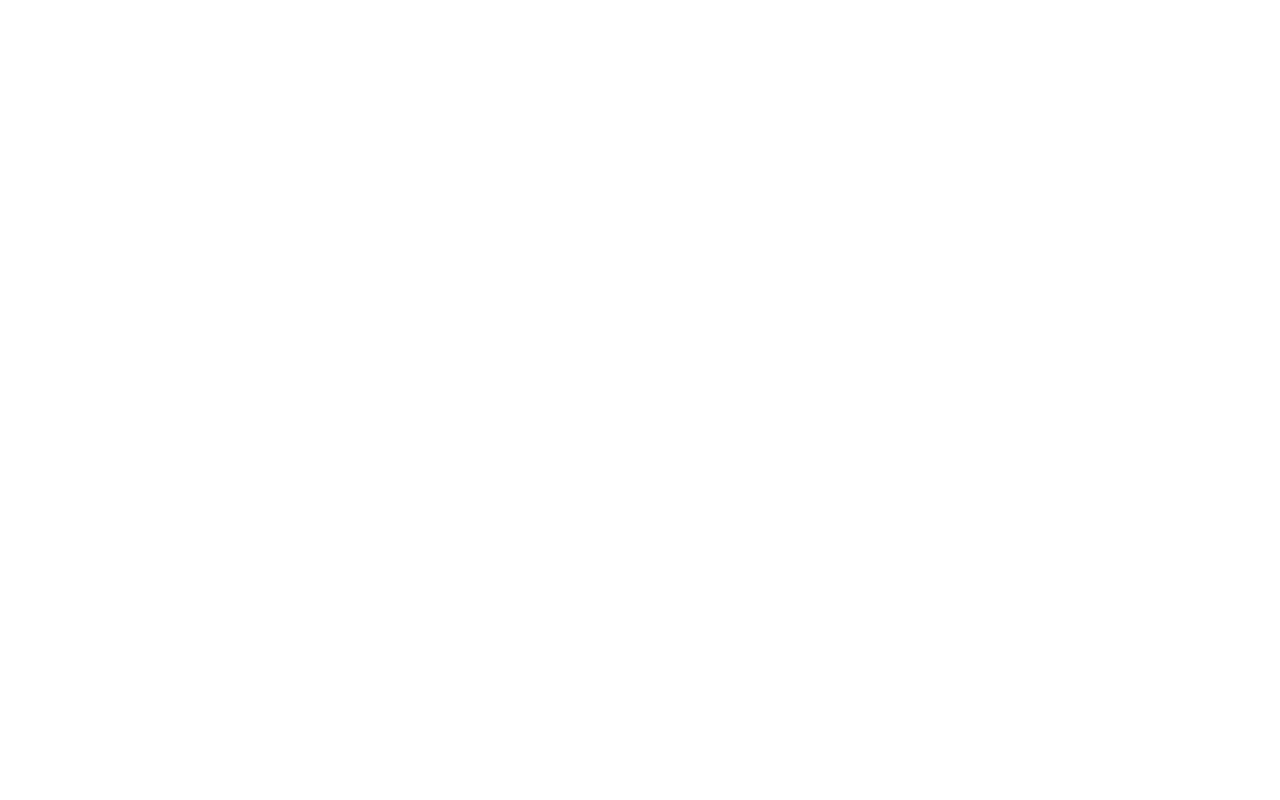
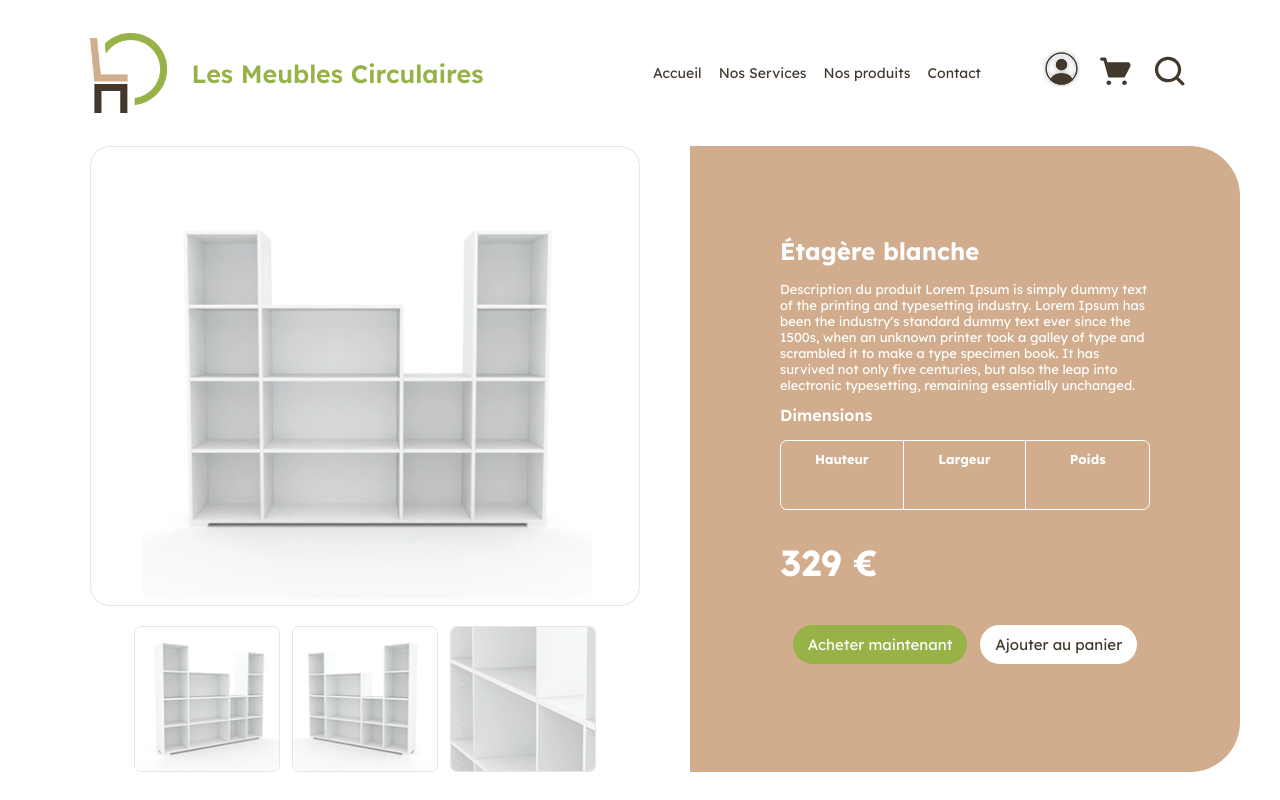
Before and after one commit to tinkode92/BAP-MBCIRCU, a plain HTML site: page index.html in a window 1280 px wide. Drawn offline with Linux system fonts and the light colour scheme.

Commit message:
Uploading global site with functions and js 🏢nd

```diff
--- /dev/null
+++ b/assets/css/components.css
@@ -0,0 +1,22 @@
+.button {
+    padding: 10px 15px;
+    border-radius: 20px;
+    font-size: 15px;
+    line-height: 19px;
+    transition: .3s;
+    transition-property: filter;
+}
+
+.button {
+    background: var(--white);
+    color: var(--black);
+}
+
+.button.primary {
+    background: var(--green);
+    color: var(--white);
+}
+
+.button:hover {
+    filter: brightness(0.9);
+}
--- /dev/null
+++ b/assets/css/header.css
@@ -0,0 +1,103 @@
+header {
+    height: 80px;
+    width: 100%;
+    margin: 33px 0;
+    display: flex;
+    align-items: center;
+    justify-content: space-between;
+}
+
+header .left {
+    height: 100%;
+    display: flex;
+    align-items: center;
+    justify-content: left;
+    gap: 25px;
+}
+
+header .left .logo {
+    height: 100%;
+    margin-left: 50px;
+}
+
+header .left .title {
+    font-weight: 600;
+    font-size: 25px;
+    line-height: 31px;
+    color: var(--green);
+}
+
+header .right {
+    height: 100%;
+    display: flex;
+    align-items: center;
+    margin-right: 50px;
+    justify-content: right;
+    gap: 60px;
+}
+
+header .right .icon-links {
+    display: flex;
+    align-items: center;
+    justify-content: right;
+    gap: 15px;
+}
+
+header .right .icon-links a {
+    position: relative;
+    --notif-opacity: 0;
+}
+
+header .right .icon-links a img {
+    transition: .3s;
+    transition-property: filter, transform;
+}
+
+header .right .icon-links a:hover img {
+    filter: drop-shadow(0px 3px 2px rgba(0, 0, 0, .7));
+    transform: translateY(-3px);
+}
+
+header .right .text-links {
+    display: flex;
+    align-items: center;
+    justify-content: right;
+    gap: 17px;
+}
+
+header .right .text-links a {
+    position: relative;
+    font-weight: 400;
+    font-size: 14px;
+    line-height: 18px;
+}
+
+header .right .text-links a::after {
+    content: "";
+    display: block;
+    position: absolute;
+    bottom: -3px;
+    width: 0;
+    height: 3px;
+    background-color: var(--black);
+    transition: width .3s;
+}
+
+header .right .text-links a:hover::after {
+    width: 100%;
+}
+
+header .right .icon-links a.cart-icon::after {
+    content: attr(data-item-count);
+    display: block;
+    opacity: var(--notif-opacity);
+    position: absolute;
+    top: -6px;
+    right: -6px;
+    width: 20px;
+    height: 20px;
+    background-color: red;
+    color: var(--white);
+    border-radius: 50%;
+    text-align: center;
+}
--- /dev/null
+++ b/assets/css/main.css
@@ -0,0 +1,24 @@
+@import url('https://fonts.googleapis.com/css2?family=Lexend:wght@400;600;700&display=swap');
+@import url("palette.css");
+@import url("components.css");
+@import url("header.css");
+@import url("product.css");
+
+* {
+    padding: 0;
+    margin: 0;
+    box-sizing: border-box;
+    font-family: 'Lexend', Arial, Helvetica, sans-serif;
+}
+
+body {
+    margin: 0 auto;
+    max-width: 1200px;
+    background-color: var(--white);
+    color: var(--black);
+}
+
+a {
+    text-decoration: inherit;
+    color: inherit;
+}
--- /dev/null
+++ b/assets/css/palette.css
@@ -0,0 +1,6 @@
+* {
+    --black: #42382C;
+    --green: #97B347;
+    --white: #FFFFFF;
+    --beige: #D1AD8D;
+}
--- /dev/null
+++ b/assets/css/product.css
@@ -0,0 +1,115 @@
+.product {
+    height: 620px;
+    display: grid;
+    grid-template-columns: 50% 50%;
+    grid-template-rows: 1fr;
+    margin: 20px 50px;
+    gap: 50px;
+}
+
+.product .card {
+    background-color: var(--beige);
+    border-top-right-radius: 50px;
+    border-bottom-right-radius: 50px;
+    color: var(--white);
+    padding: 90px;
+    font-size: 13px;
+    line-height: 16px;
+}
+
+.product .card .name {
+    font-weight: 700;
+    font-size: 24px;
+    line-height: 30px;
+}
+
+.product .card .description {
+    margin-top: 15px;
+}
+
+.product .card h3 {
+    margin-top: 12px;
+    font-weight: 600;
+    font-size: 16px;
+    line-height: 20px;
+}
+
+.product .card .dimensions {
+    margin-top: 15px;
+    display: grid;
+    grid-template-columns: 1fr 1fr 1fr;
+    grid-template-rows: 1fr;
+    text-align: center;
+    height: 70px;
+    border: 1px solid var(--white);
+    border-radius: 7px;
+}
+
+.product .card .dimensions div {
+    border-right: 1px solid var(--white);
+}
+
+.product .card .dimensions div:last-child {
+    border-right: none;
+}
+
+.product .card .dimensions h4 {
+    margin-top: 10px;
+}
+
+.product .card .price {
+    font-weight: 700;
+    font-size: 36px;
+    line-height: 45px;
+    margin-top: 30px;
+}
+
+.product .card .buttons {
+    margin-top: 40px;
+    display: flex;
+    align-items: center;
+    justify-content: space-evenly;
+}
+
+.product .pictures {
+    display: grid;
+    grid-template-columns: 1fr;
+    grid-template-rows: 460px 1fr;
+    gap: 20px;
+}
+
+.product .pictures .big-picture {
+    width: 100%;
+    height: 100%;
+    border-radius: 20px;
+    border: 1px solid rgba(0, 0, 0, 0.1);
+    background-size: contain;
+    background-position: center;
+    background-repeat: no-repeat;
+    cursor: zoom-in;
+}
+
+.product .pictures .big-picture:hover {
+    background-size: 200%;
+}
+
+.product .pictures .small-pictures {
+    display: flex;
+    align-items: center;
+    justify-content: center;
+    gap: 12px;
+}
+
+.product .pictures .small-pictures img {
+    width: 146px;
+    height: 146px;
+    cursor: pointer;
+    border-radius: 7px;
+    border: 1px solid rgba(0, 0, 0, 0.1);
+    transition: .3s;
+    transition-property: transform;
+}
+
+.product .pictures .small-pictures img:hover {
+    transform: scale(1.05);
+}
--- /dev/null
+++ b/assets/js/cart.js
@@ -0,0 +1,24 @@
+const cartIcon = document.querySelector('.cart-icon')
+let itemCount = localStorage.getItem('itemCountInCard') ?? 0;
+
+cartIcon.setAttribute('data-item-count', itemCount);
+
+if (itemCount > 0) {
+    cartIcon.style = "--notif-opacity: 1;";
+} else {
+    cartIcon.style = "--notif-opacity: 0;";
+}
+
+document.querySelector('.add-to-cart').addEventListener('click', () => {
+    itemCount++;
+    localStorage.setItem('itemCountInCard', itemCount);
+    cartIcon.setAttribute('data-item-count', itemCount);
+    cartIcon.style = "--notif-opacity: 1;";
+});
+
+cartIcon.addEventListener('click', () => {
+    itemCount = 0;
+    localStorage.setItem('itemCountInCard', itemCount);
+    cartIcon.setAttribute('data-item-count', itemCount);
+    cartIcon.style = "--notif-opacity: 0;";
+});
--- /dev/null
+++ b/assets/js/product.js
@@ -0,0 +1,22 @@
+/** @type {HTMLIFrameElement} */
+const bigPicture = document.querySelector('.big-picture')
+
+document.querySelectorAll('.small-pictures img').forEach(/** @param {HTMLImageElement} img */ img => {
+    img.addEventListener('click', () => {
+        const newImgSrc = img.src;
+        img.src = bigPicture.style.backgroundImage.split('("')[1].split('")')[0];
+        bigPicture.style = "background-image: url(" + newImgSrc + ");";
+    });
+});
+
+bigPicture.addEventListener('mousemove', (e) => {
+    e.offsetX ? offsetX = e.offsetX : offsetX = e.touches[0].pageX
+    e.offsetY ? offsetY = e.offsetY : offsetX = e.touches[0].pageX
+    x = offsetX / bigPicture.offsetWidth * 100
+    y = offsetY / bigPicture.offsetHeight * 100
+    bigPicture.style.backgroundPosition = x + '% ' + y + '%';
+});
+
+bigPicture.addEventListener('mouseout', (e) => {
+    bigPicture.style.backgroundPosition = "center";
+});
--- a/index.html
+++ b/index.html
@@ -1,21 +1,80 @@
 <!DOCTYPE html>
-<html>
+<html lang="en">
+<head>
+    <meta charset="UTF-8">
+    <meta http-equiv="X-UA-Compatible" content="IE=edge">
+    <meta name="viewport" content="width=device-width, initial-scale=1.0">
 
-<head>
-    <link href="https://fonts.googleapis.com/css?family=Lexend&display=swap" rel="stylesheet" />
-    <link href="https://fonts.googleapis.com/css?family=Inter&display=swap" rel="stylesheet" />
-    <link href="./css/main.css" rel="stylesheet" />
     <title>Les Meubles Circulaires</title>
+    <link rel="shortcut icon" href="assets/images/logo.png" type="image/png">
+
+    <link rel="stylesheet" href="assets/css/main.css">
+    <script defer src="assets/js/product.js" type="text/javascript"></script>
+    <script defer src="assets/js/cart.js" type="text/javascript"></script>
 </head>
 <body>
-<div class="nav"
 
+    <header>
+        <a class="left" href="#">
+            <img src="assets/images/logo.png" alt="Les Meubles Circulaires" class="logo">
+            <h1 class="title">Les Meubles Circulaires</h1>
+        </a>
+        <div class="right">
+            <div class="text-links">
+                <a href="#">Accueil</a>
+                <a href="#">Nos Services</a>
+                <a href="#">Nos produits</a>
+                <a href="#">Contact</a>
+            </div>
+            <div class="icon-links">
+                <a href="#"><img src="assets/icons/profile.svg" alt="Profile Icon"></a>
+                <a href="#" class="cart-icon"><img src="assets/icons/cart.svg" alt="Cart Icon"></a>
+                <a href="#"><img src="assets/icons/search.svg" alt="Search Icon"></a>
+            </div>
+        </div>
+    </header>
 
+    <main>
 
+        <section class="product">
+            <div class="pictures">
+                <div style="background-image: url(assets/images/products/white-shelf/front.png)" class="big-picture"></div>
+                <div class="small-pictures">
+                    <img src="assets/images/products/white-shelf/left.png">
+                    <img src="assets/images/products/white-shelf/right.png">
+                    <img src="assets/images/products/white-shelf/zoom.png">
+                </div>
+            </div>
+            <div class="card">
+                <h2 class="name">Étagère blanche</h2>
+                <p class="description">
+                    Description du produit Lorem Ipsum is simply dummy text of the printing and typesetting industry.
+                    Lorem Ipsum has been the industry's standard dummy text ever since the 1500s,
+                    when an unknown printer took a galley of type and scrambled it to make a type specimen book.
+                    It has survived not only five centuries,
+                    but also the leap into electronic typesetting, remaining essentially unchanged.
+                </p>
+                <h3>Dimensions</h3>
+                <div class="dimensions">
+                    <div class="height">
+                        <h4>Hauteur</h4>
+                    </div>
+                    <div class="width">
+                        <h4>Largeur</h4>
+                    </div>
+                    <div class="weight">
+                        <h4>Poids</h4>
+                    </div>
+                </div>
+                <h2 class="price">329 €</h2>
+                <div class="buttons">
+                    <a class="button primary" href="#">Acheter maintenant</a>
+                    <a class="button add-to-cart" href="#">Ajouter au panier</a>
+                </div>
+            </div>
+        </section>
 
-
+    </main>
 
 </body>
-
-
 </html>
```
Also changed, not shown: assets/icons/cart.svg (added), assets/icons/profile.svg (added), assets/icons/search.svg (added), assets/images/logo.png (renamed from images/v1_76.png), assets/images/products/white-shelf/front.png (renamed from images/v1_78.png), assets/images/products/white-shelf/left.png (renamed from images/v1_42.png), assets/images/products/white-shelf/right.png (renamed from images/v1_79.png), assets/images/products/white-shelf/zoom.png (renamed from images/v1_80.png), assets/images/v1_89.png (renamed from images/v1_89.png), assets/images/v1_90.png (renamed from images/v1_90.png), assets/images/v1_91.png (renamed from images/v1_91.png).
